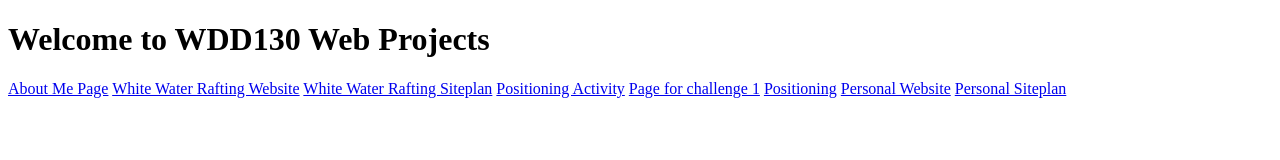
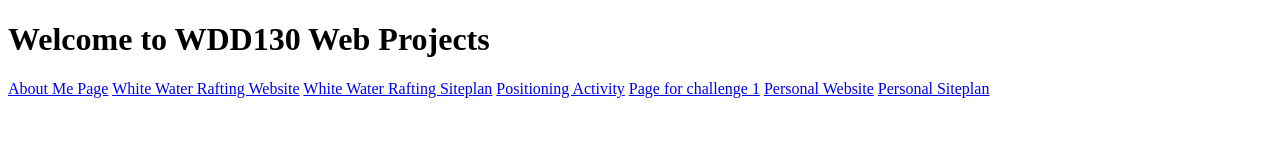
Before and after one commit to nwangs-p/wdd130, a plain HTML site: page home.html in a window 1280 px wide. Drawn offline with Linux system fonts and the light colour scheme.

Commit message:
added a code

```diff
--- a/home.html
+++ b/home.html
@@ -14,7 +14,7 @@
         <a href="wwr/site-plan-rafting.html">White Water Rafting Siteplan</a>
         <a href="positioning.html">Positioning Activity</a>
         <a href="challenge/challenge.html">Page for challenge 1</a>
-        <a href="positioning.html">Positioning</a>
+        <!-- <a href="positioning.html">Positioning</a> -->
         <a href="hom.html">Personal Website</a>
         <a href="personal-web/personal-site-plan.html">Personal Siteplan</a>
         </nav>
```
